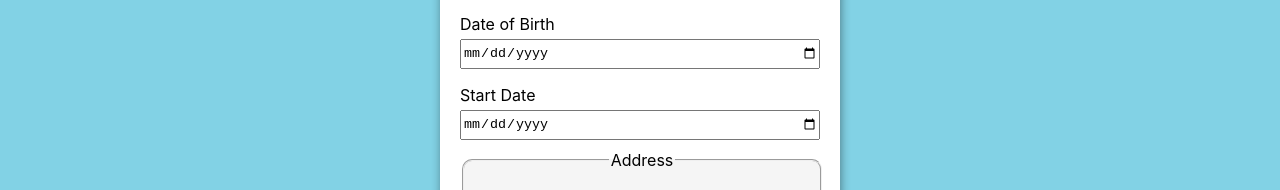
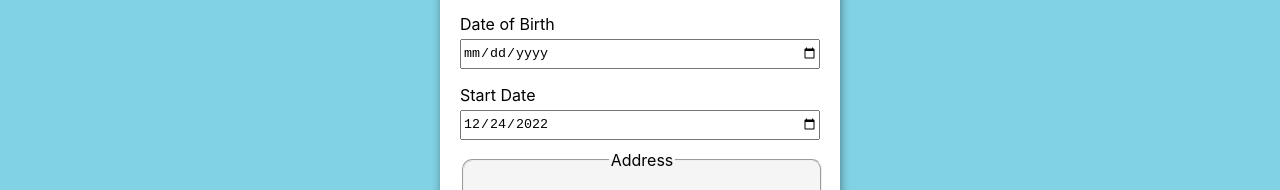
Before and after one commit to GregSR-GitHub/WH_HRnet, a React (Create React App) app: page / in a window 1280 px wide. Shown: the part 300-490 px from the top of the page. Built offline with nearby package versions, Linux system fonts and the light colour scheme.

Commit message:
add FormInput

```diff
--- /dev/null
+++ b/src/components/FormInput/form_input.css
@@ -0,0 +1,11 @@
+.create-employee-input-wrapper {
+    width: 100%;
+    display: flex;
+    flex-direction: column;
+    align-items: flex-start;
+}
+
+.create-employee-input, .custom-select_wrapper {
+    width: 100%;
+    height: 30px;
+}
--- /dev/null
+++ b/src/components/FormInput/index.jsx
@@ -0,0 +1,17 @@
+/**
+ * Display an input and a label in a form
+ * @return { HTMLElement }
+ */
+
+import './form_input.css';
+
+  function FormInput({name, label, type}) {
+    return (
+        <div className="create-employee-input-wrapper">
+            {label&&<label htmlFor={name}>{label}</label>}
+            <input id={name} type={type}  className="create-employee-input"/>
+        </div>
+    );
+ }
+
+ export default FormInput;
--- a/src/pages/Home/home.css
+++ b/src/pages/Home/home.css
@@ -32,7 +32,7 @@
     border-radius: 15px;
 }
 
-.create-employee-input, .custom-select_wrapper {
+.custom-select_wrapper {
     width: 100%;
     height: 30px;
 }
--- a/src/pages/Home/index.jsx
+++ b/src/pages/Home/index.jsx
@@ -4,12 +4,13 @@
  */
 
 import './home.css';
-import { useState } from 'react'
+import { useState, useEffect } from 'react'
 import { Link } from 'react-router-dom'
 import { useDispatch } from "react-redux";
 import SimpleCustomSelect from '@greg-dev/simple-custom-select';
 import saveEmployee from '../../utils/saveEmployee.js';
 import Modal from '../../components/Modal';
+import FormInput from '../../components/FormInput';
 import Datas from '../../datas/states.json'
 import { updateEmployeeList } from '../../store/store';
 
@@ -17,6 +18,7 @@ import { updateEmployeeList } from '../../store/store';
   function Home() {
     const [modalOn, setModalOn] = useState(false);
     const dispatch = useDispatch();
+
     async function handleSubmit(e) {
         e.preventDefault();
         const newEmployee = await saveEmployee();
@@ -24,6 +26,12 @@ import { updateEmployeeList } from '../../store/store';
         dispatch(updateEmployeeList(newEmployee));
         setModalOn(true);
         }
+
+        //start-date input show today's date by default
+        useEffect(() => {
+           document.getElementById('start-date').valueAsDate = new Date();
+        }, [])
+
 
     return (
         <main>
@@ -33,42 +41,25 @@ import { updateEmployeeList } from '../../store/store';
             </div>
             <h2>Create Employee</h2>
             <form action="#" id="create-employee" className="create-employee">
-                <label htmlFor="first-name">First Name</label>
-                <input type="text" id="first-name"  name="first-name" className="create-employee-input"/>
-
-                <label htmlFor="last-name">Last Name</label>
-                <input type="text" id="last-name" name="last-name"  className="create-employee-input"/>
-
-                <label htmlFor="date-of-birth">Date of Birth</label>
-                <input id="date-of-birth" type="date"  className="create-employee-input"/>
-
-                <label htmlFor="start-date">Start Date</label>
-                <input id="start-date" type="date"  className="create-employee-input"/>
+                <FormInput name="first-name" label="First Name" type="text"/>
+                <FormInput name="last-name" label="Last Name" type="text"/>
+                <FormInput name="date-of-birth" label="Date of Birth" type="date"/>
+                <FormInput name="start-date" label="Start Date" type="date"/>
 
                 <fieldset className="address">
                     <legend>Address</legend>
-
-                    <label htmlFor="street">Street</label>
-                    <input id="street" type="text"  className="create-employee-input"/>
-
-                    <label htmlFor="city">City</label>
-                    <input id="city" type="text"  className="create-employee-input"/>
-
+                    <FormInput name="street" label="Street" type="text"/>
+                    <FormInput name="city" label="City" type="text"/>
                     <label htmlFor="state">State</label>
                     <SimpleCustomSelect options={Datas} name="state"/>
-                    {/* <select name="state" id="state"  className="create-employee-input">
-                        { Datas.map((element, index) => (<option  key={`${element}-${index}`} value={element.value}>{element.name}</option>))}
-                    </select> */}
-
-                    <label htmlFor="zip-code">Zip Code</label>
-                    <input id="zip-code" type="number" className="create-employee-input" />
+                    <FormInput name="zip-code" label="Zip Code" type="number"/>
                 </fieldset>
 
                 <label htmlFor="department">Department</label>
                 <SimpleCustomSelect options={["Sales", "Marketing", "Engineering", "Human Resources", "Legal"]} name="department"/>
                 <div  className="employee-list-submit">
                     <button type="submit" className="link-button"  onClick={handleSubmit}>Save</button>
-                    </div>
+                </div>
             </form>
 
         </div>
```
Also changed, not shown: 1 other file (tests, documents, lock files or other folders).
